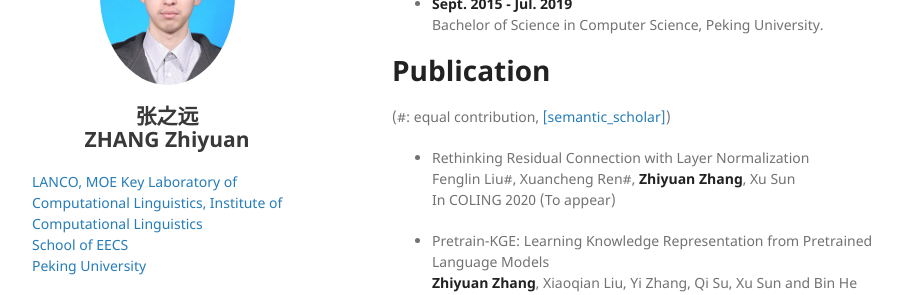
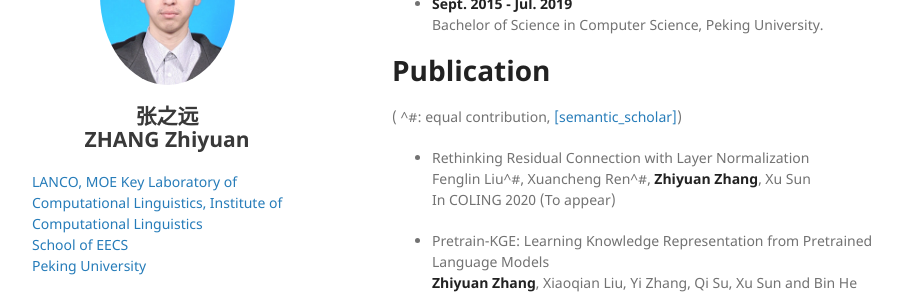
Before and after one commit to pkuzzy/pkuzzy.github.io, a Jekyll site: the page built from index.md, in a window 1280 px wide and 900 px high, scrolled down 314 px. Shown: the part 153-448 px from the top of the window, without its empty margins (178-1084 px from the left). Built offline with Jekyll 4.4.1, drawn with Linux system fonts in a browser that asks for light colours; nearby versions of some CDN libraries; our own code applies the rules of GitHub Pages for plain Markdown files.

```diff
--- a/index.md
+++ b/index.md
@@ -16,10 +16,10 @@ Zhiyuan Zhang (张之远) is a Ph.D. student, supervised by Prof. [Xu Sun (孙
   Bachelor of Science in Computer Science, Peking University.
 
 # Publication
-(\#: equal contribution, [[semantic_scholar]](https://www.semanticscholar.org/author/Zhiyuan-Zhang/50317060))
+( ^\#: equal contribution, [[semantic_scholar]](https://www.semanticscholar.org/author/Zhiyuan-Zhang/50317060))
 
 - Rethinking Residual Connection with Layer Normalization
-  Fenglin Liu\#, Xuancheng Ren\#, **Zhiyuan Zhang**, Xu Sun
+  Fenglin Liu^\#, Xuancheng Ren^\#, **Zhiyuan Zhang**, Xu Sun
   In COLING 2020 (To appear)
 
 - Pretrain-KGE: Learning Knowledge Representation from Pretrained Language Models
```
